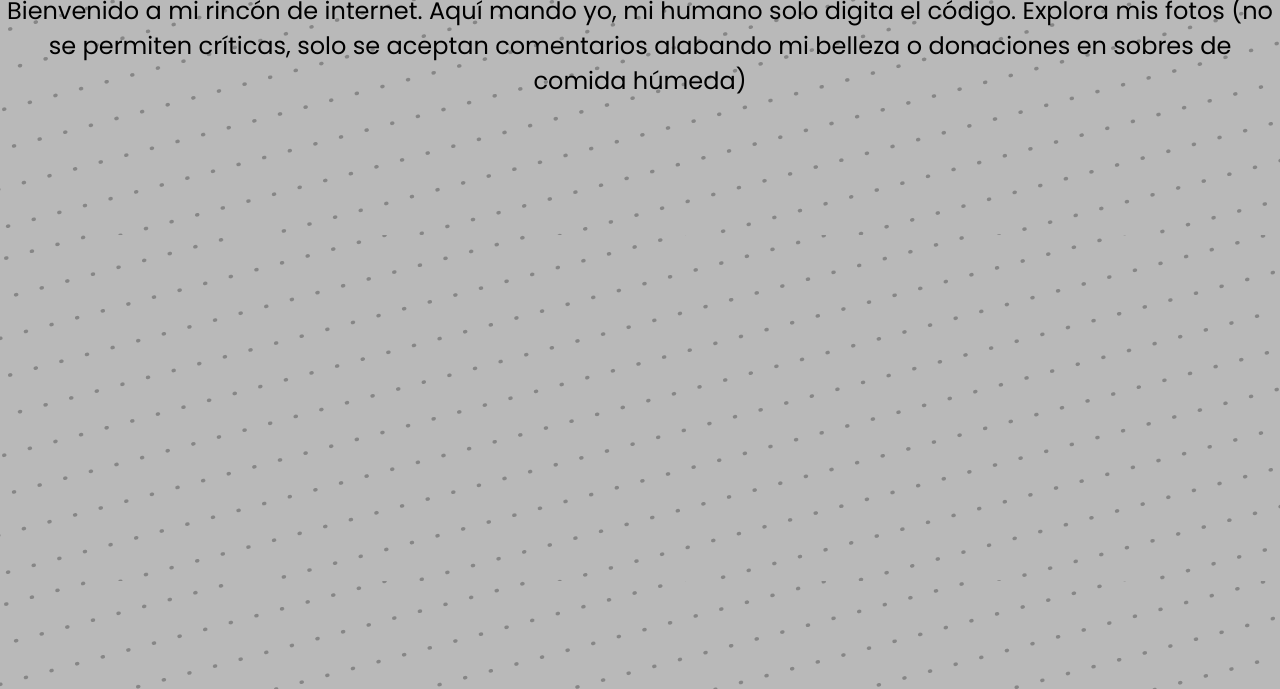
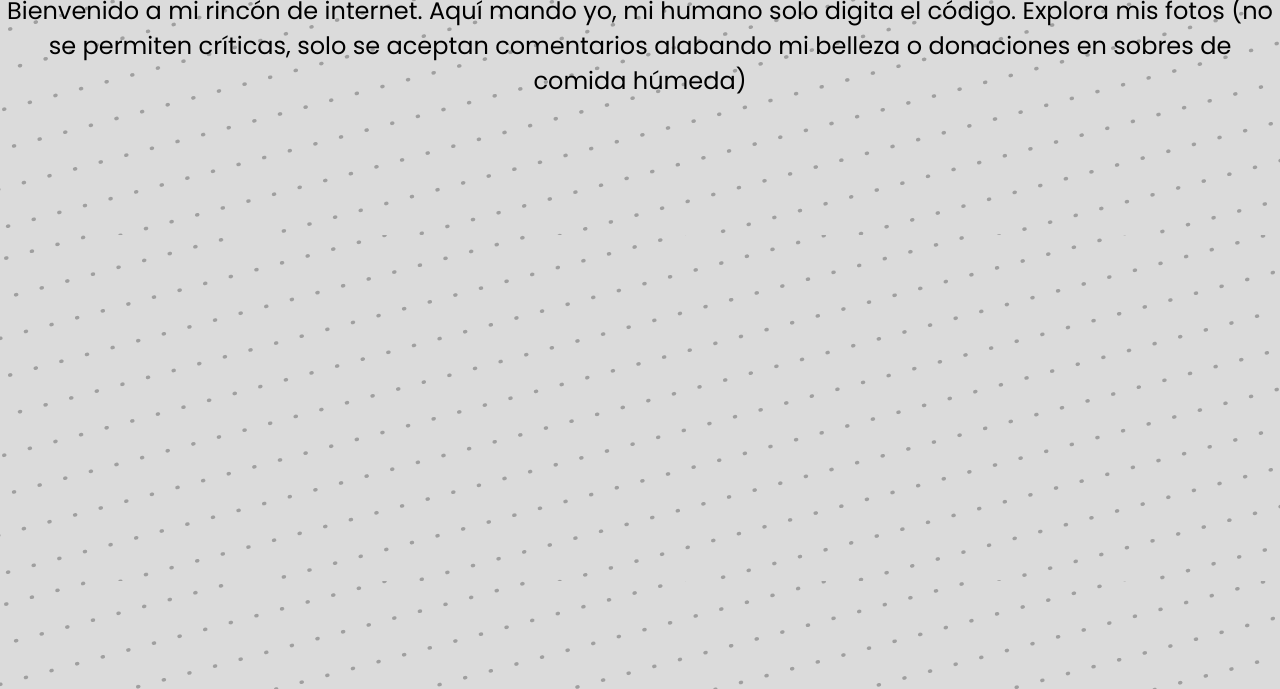
Before and after one commit to Matias-Huanca/usando-cms, a plain HTML site: page index.html in a window 1280 px wide. Shown: the part 111-800 px from the top of the page. Drawn offline with Linux system fonts and the light colour scheme; no server answers.

Commit message:
cambio en el fondo

```diff
--- a/index.css
+++ b/index.css
@@ -8,7 +8,8 @@ body {
   margin: 0;
   background-image: url(./puntitos.png);
   background-blend-mode: multiply;
-  background-color: #b9b9b9;
+  /* background-color: #b9b9b9; */
+  background-color: #dbdbdb;
 }
 
 .portfolio {
```
